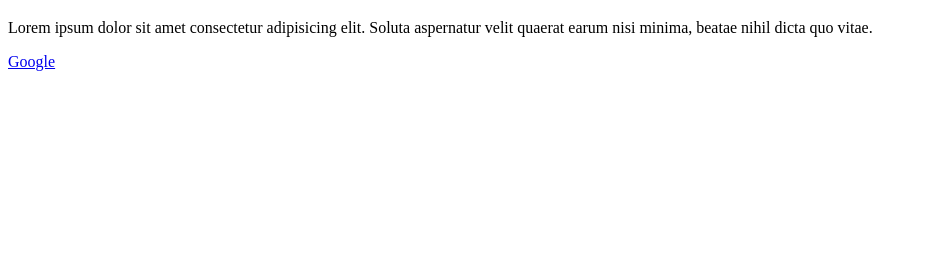
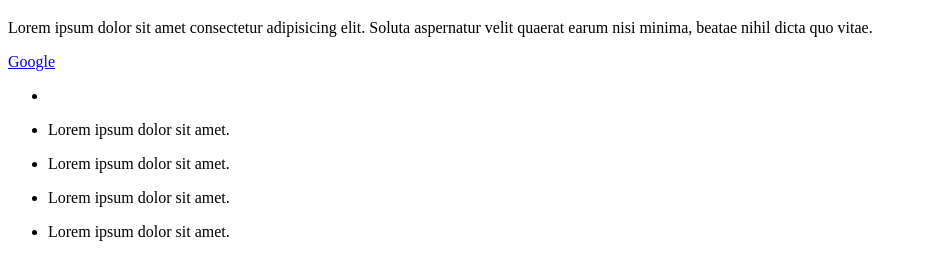
Before and after one commit to Yarik-Litvinenko/testgit, a plain HTML site: page index.html in a window 1280 px wide. Shown: the part 61-336 px from the top of the page, without its empty margins (0-927 px from the left). Drawn offline with Linux system fonts and the light colour scheme.

Commit message:
Versionp 7
ssssss

```diff
--- a/index.html
+++ b/index.html
@@ -9,5 +9,22 @@
     <h1>sadsda</h1>
     <p>Lorem ipsum dolor sit amet consectetur adipisicing elit. Soluta aspernatur velit quaerat earum nisi minima, beatae nihil dicta quo vitae.</p>
     <a href="https://google.com" target="_blank">Google</a>
+    <ul>
+        <li>
+            <p></p>
+        </li>
+        <li>
+            <p>Lorem ipsum dolor sit amet.</p>
+        </li>
+        <li>
+            <p>Lorem ipsum dolor sit amet.</p>
+        </li>
+        <li>
+            <p>Lorem ipsum dolor sit amet.</p>
+        </li>
+        <li>
+            <p>Lorem ipsum dolor sit amet.</p>
+        </li>
+    </ul>
 </body>
 </html>
```
